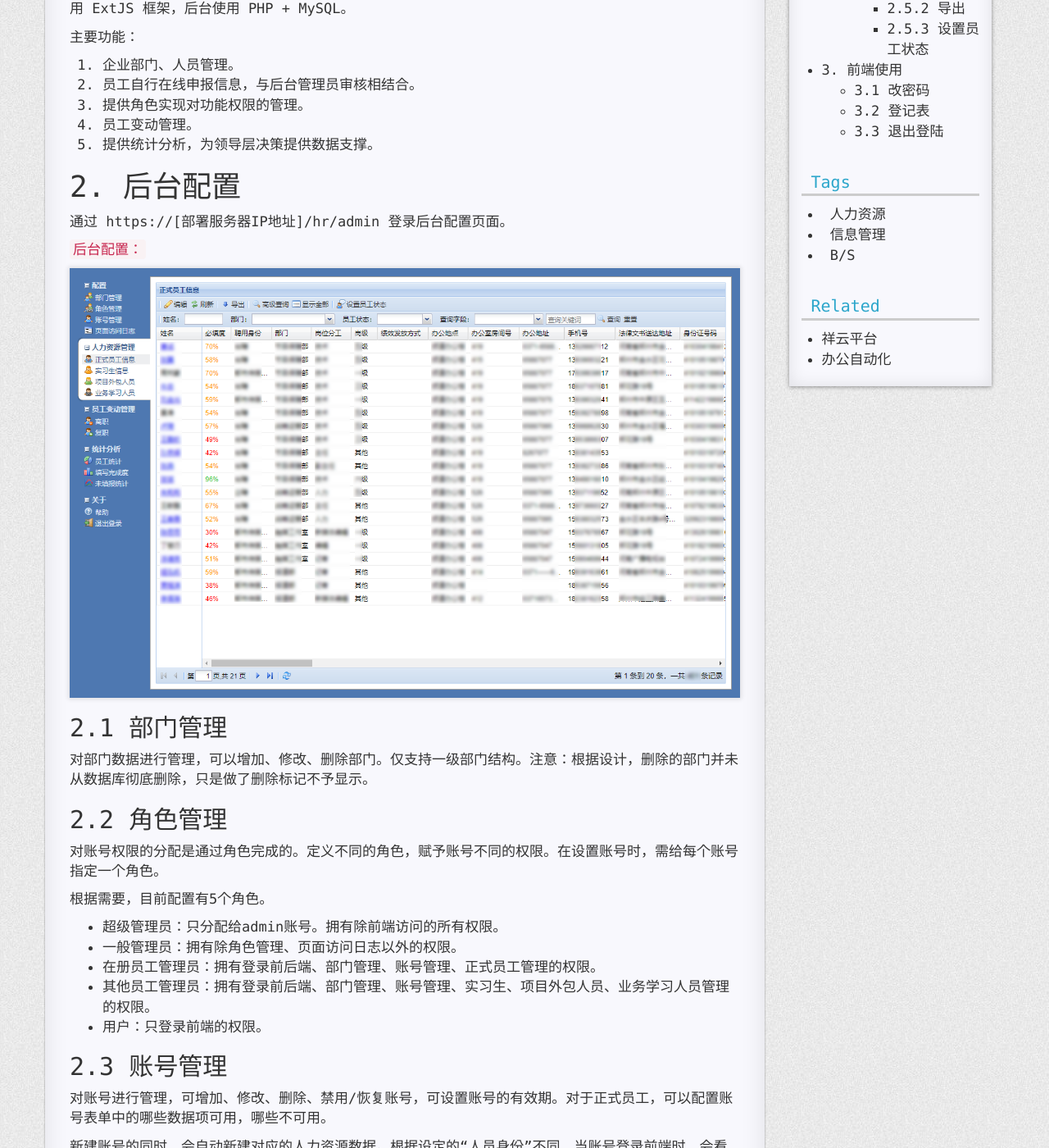
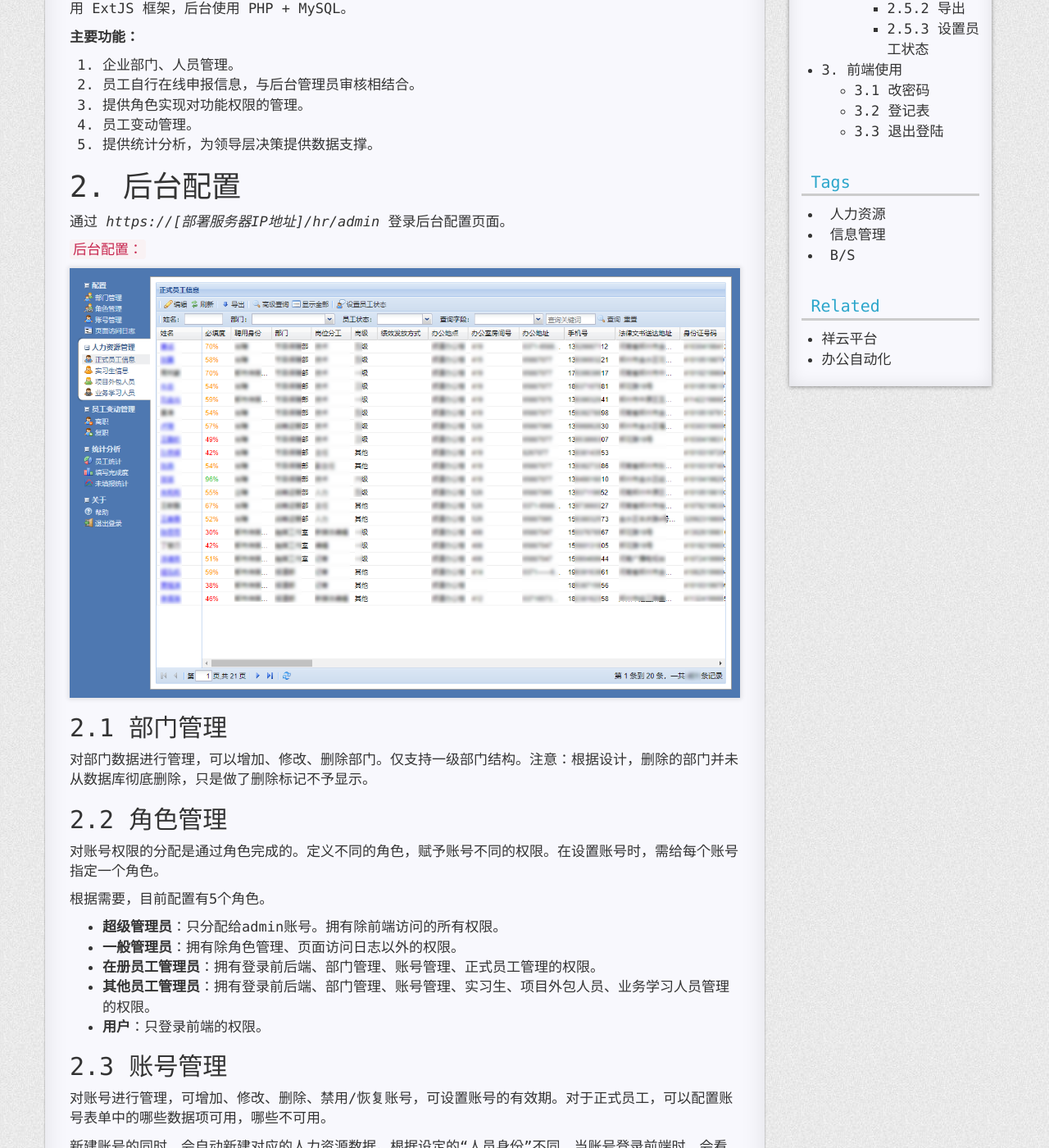
Before and after one commit to fxrj/fxrj.github.io, a Jekyll site: the page built from _posts/2021-07-01-staff-manage.md, in a window 1280 px wide and 1400 px high, scrolled down 360 px. Shown: the whole window at 82% size. Built offline with Jekyll 4.4.1, drawn with Linux system fonts in a browser that asks for light colours; nearby versions of some CDN libraries; comment, search, counter and statistics services are not loaded; a style sheet for code colours, icons or effects is not loaded; some of the changed text lies outside the part shown.

```diff
--- a/_posts/2021-07-01-staff-manage.md
+++ b/_posts/2021-07-01-staff-manage.md
@@ -12,7 +12,7 @@ categories: 办公
 
 人力资源信息管理系统是一款用来搜集、处理、储存和发布人力资源管理信息的系统，该系统能够为一个组织的人力资源管理活动的开展提供决策、协调、控制、分析以及可视化等方面的支持。采用 B/S 架构，前端使用 ExtJS 框架，后台使用 PHP + MySQL。
 
-主要功能：
+**主要功能：**
 
 1. 企业部门、人员管理。
 2. 员工自行在线申报信息，与后台管理员审核相结合。
@@ -23,7 +23,7 @@ categories: 办公
 
 # 2. 后台配置
 
-通过 https://[部署服务器IP地址]/hr/admin 登录后台配置页面。
+通过 *https://[部署服务器IP地址]/hr/admin* 登录后台配置页面。
 
 `后台配置：`
 
@@ -36,11 +36,11 @@ categories: 办公
 对账号权限的分配是通过角色完成的。定义不同的角色，赋予账号不同的权限。在设置账号时，需给每个账号指定一个角色。
 
 根据需要，目前配置有5个角色。
-- 超级管理员：只分配给admin账号。拥有除前端访问的所有权限。
-- 一般管理员：拥有除角色管理、页面访问日志以外的权限。
-- 在册员工管理员：拥有登录前后端、部门管理、账号管理、正式员工管理的权限。
-- 其他员工管理员：拥有登录前后端、部门管理、账号管理、实习生、项目外包人员、业务学习人员管理的权限。
-- 用户：只登录前端的权限。
+- **超级管理员**：只分配给admin账号。拥有除前端访问的所有权限。
+- **一般管理员**：拥有除角色管理、页面访问日志以外的权限。
+- **在册员工管理员**：拥有登录前后端、部门管理、账号管理、正式员工管理的权限。
+- **其他员工管理员**：拥有登录前后端、部门管理、账号管理、实习生、项目外包人员、业务学习人员管理的权限。
+- **用户**：只登录前端的权限。
 
 ## 2.3 账号管理
 对账号进行管理，可增加、修改、删除、禁用/恢复账号，可设置账号的有效期。对于正式员工，可以配置账号表单中的哪些数据项可用，哪些不可用。
@@ -103,7 +103,7 @@ categories: 办公
 
 # 3. 前端使用
 
-通过 https://[部署服务器IP地址] 打开前端页面。前端页面由员工自行填写。
+通过 *https://[部署服务器IP地址]* 打开前端页面。前端页面由员工自行填写。
 
 `前端 导航：`
 
```
